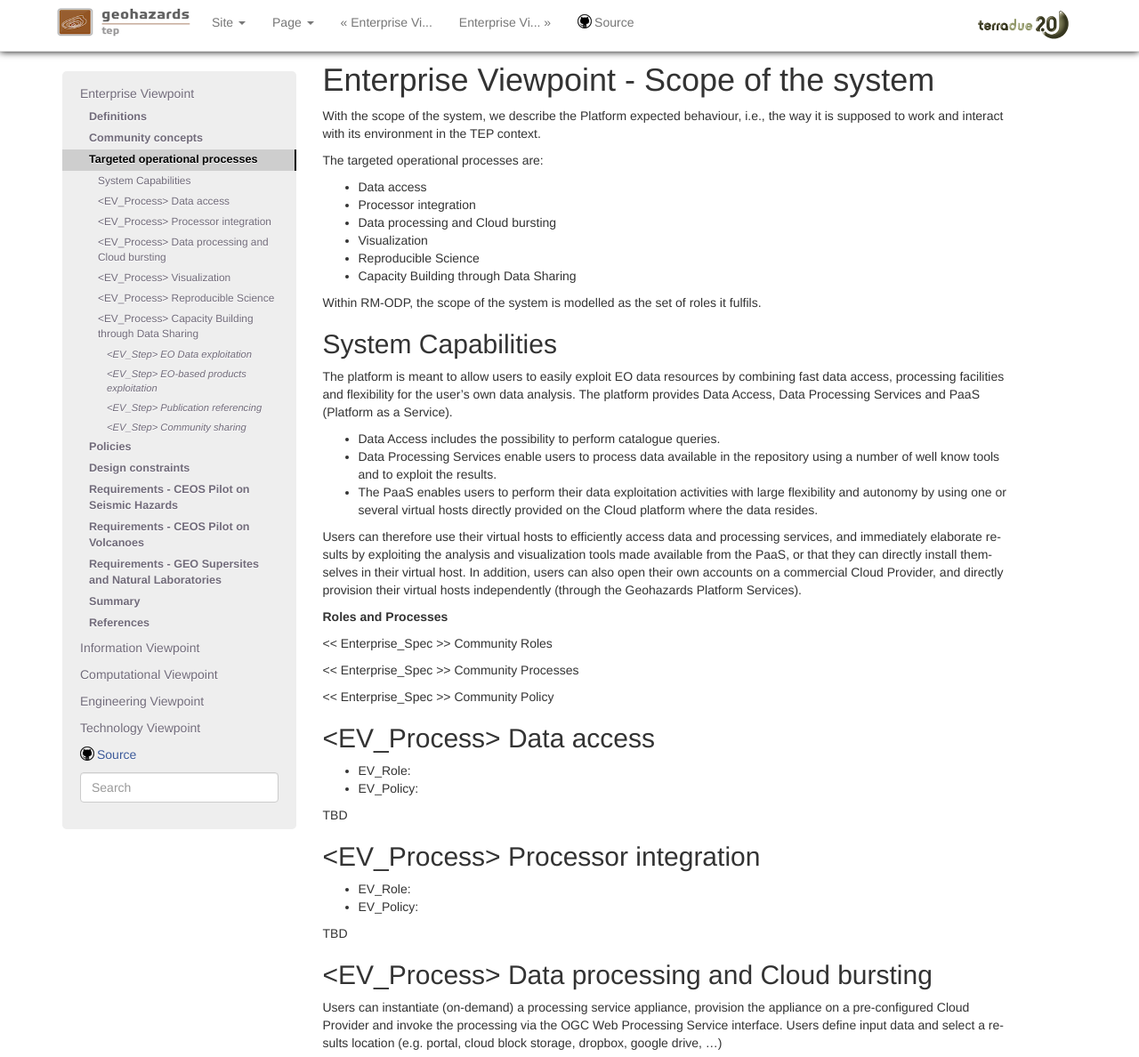
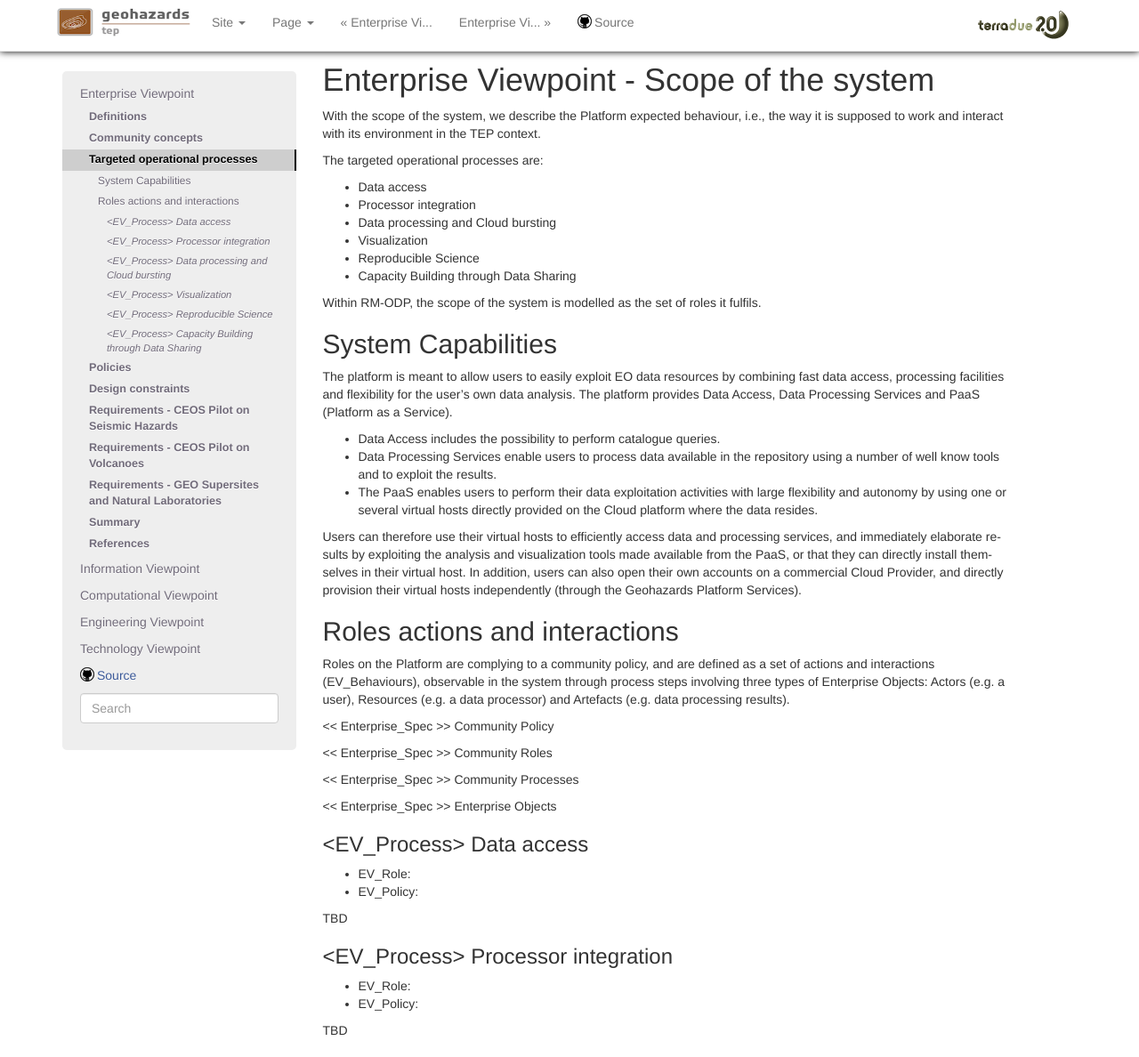
Before and after one commit to Terradue/doc-tep-geohazards-arch, a Sphinx documentation site: the page built from source/enterprise/scope.rst, in a window 1280 px wide and 1400 px high, cut to the strip 0-1188 px from the top of the window. Shown: the whole strip at 89% size. Built offline with Sphinx 7.4.7, drawn with Linux system fonts in a browser that asks for light colours.

Commit message:
Update scope.rst

```diff
--- a/source/enterprise/scope.rst
+++ b/source/enterprise/scope.rst
@@ -15,7 +15,7 @@
 Within RM-ODP, the scope of the system is modelled as the set of roles it fulfils.
 
 System Capabilities
--------------------
+===================
 
 The platform is meant to allow users to easily exploit EO data resources by combining fast data access, processing facilities and flexibility for the user's own data analysis.
 The platform provides Data Access, Data Processing Services and PaaS (Platform as a Service).
@@ -27,7 +27,13 @@
 Users can therefore use their virtual hosts to efficiently access data and processing services, and immediately elaborate results by exploiting the analysis and visualization tools made available from the PaaS, or that they can directly install themselves in their virtual host.
 In addition, users can also open their own accounts on a commercial Cloud Provider, and directly provision their virtual hosts independently (through the Geohazards Platform Services).
 
-**Roles and Processes**
+Roles actions and interactions
+==============================
+
+Roles on the Platform are complying to a community policy, and are defined as a set of actions and interactions (EV_Behaviours), observable in the system through process steps involving three types of Enterprise Objects: Actors (e.g. a user), Resources (e.g. a data processor) and Artefacts (e.g. data processing results).
+
+<< Enterprise_Spec >>
+Community Policy
 
 << Enterprise_Spec >>
 Community Roles
@@ -36,7 +42,7 @@
 Community Processes
 
 << Enterprise_Spec >>
-Community Policy
+Enterprise Objects
 
 <EV_Process> Data access
 ------------------------
```
